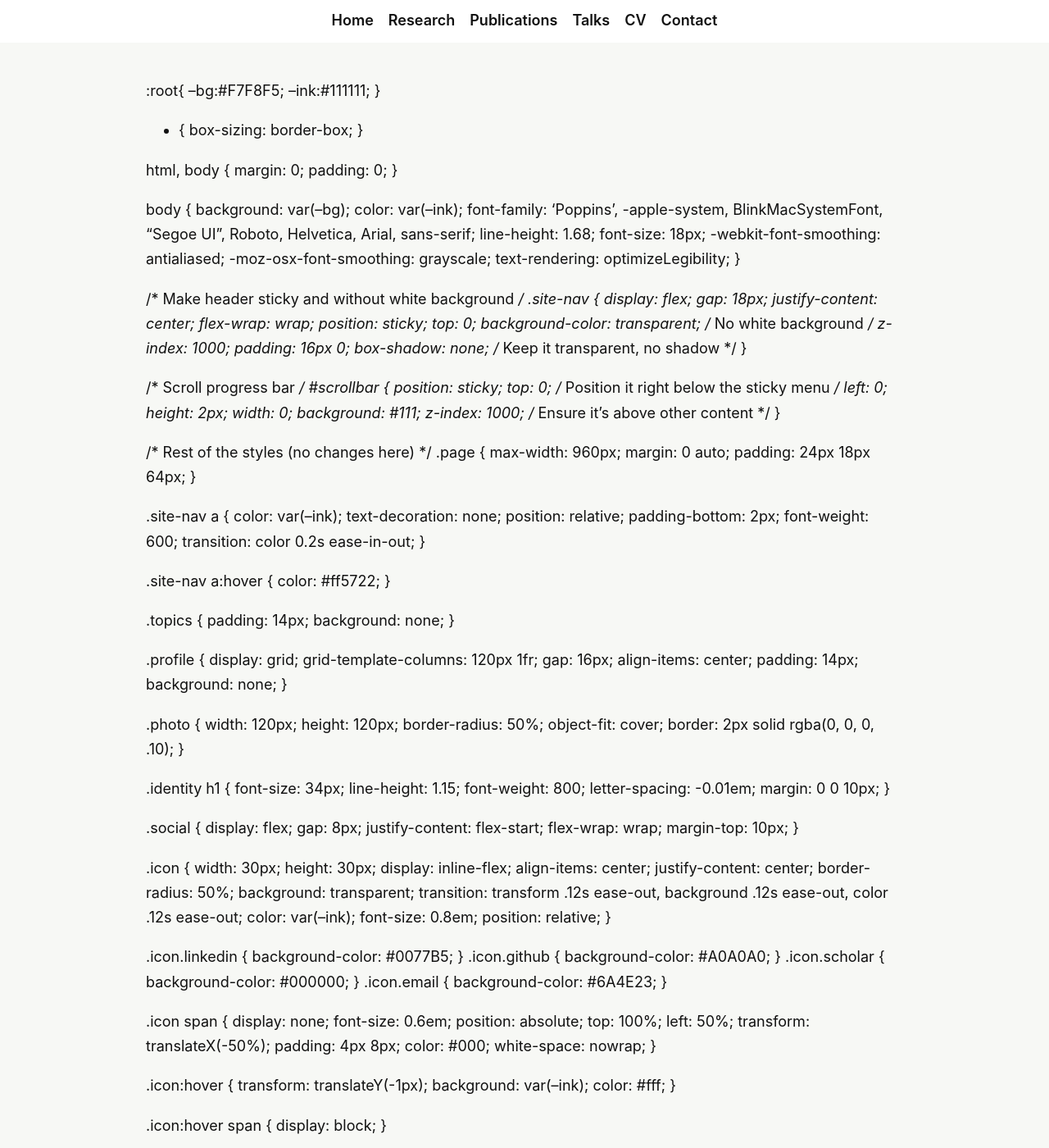
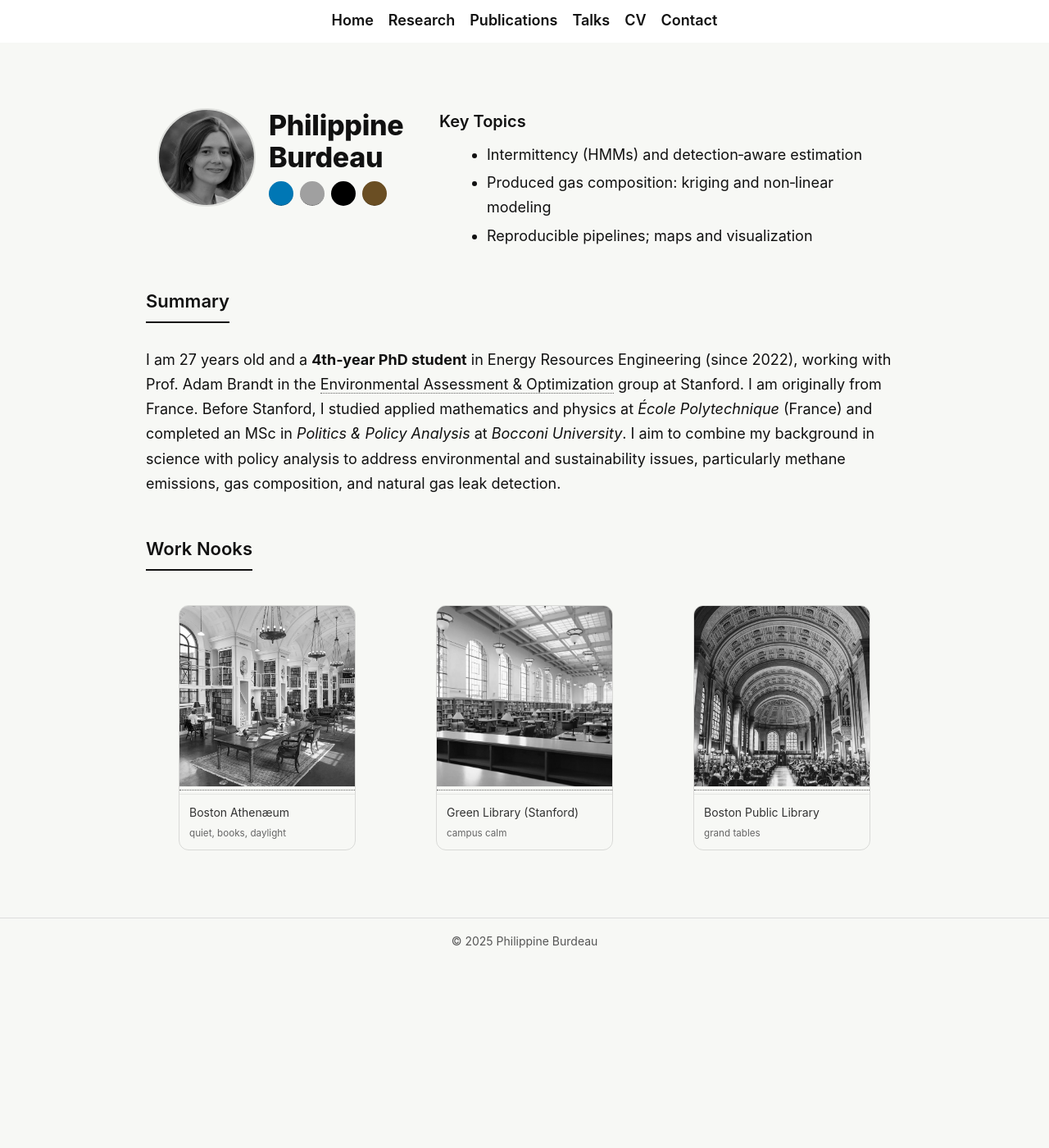
Before and after one commit to pburdeau/pburdeau.github.io, a Jekyll site: the page built from index.md, in a window 1280 px wide and 1400 px high. Shown: the whole window at 82% size. Built offline with Jekyll 4.4.1, drawn with Linux system fonts in a browser that asks for light colours; our own code applies the rules of GitHub Pages for plain Markdown files; some of the changed text lies outside the part shown.

Commit message:
Update index.md

```diff
--- a/index.md
+++ b/index.md
@@ -1,222 +1,54 @@
-:root{
-    --bg:#F7F8F5;
-    --ink:#111111;
-}
+---
+layout: default
+title: "Home"
+permalink: /
+---
 
-* {
-    box-sizing: border-box;
-}
+<div class="header-grid">
+  <div class="profile">
+    <img class="photo" src="/assets/img/avatar.jpg" alt="Portrait of Philippine Burdeau">
+    <div class="identity">
+      <h1>Philippine Burdeau</h1>
+      <div class="social">
+        <a class="icon linkedin" href="https://www.linkedin.com/in/philippine-burdeau/" aria-label="LinkedIn" target="_blank" rel="noopener" title="LinkedIn"><span>LinkedIn</span></a>
+        <a class="icon github" href="https://github.com/pburdeau" aria-label="GitHub" target="_blank" rel="noopener" title="GitHub"><span>GitHub</span></a>
+        <a class="icon scholar" href="https://scholar.google.com/citations?user=sJb11sYAAAAJ&hl=fr" aria-label="Google Scholar" target="_blank" rel="noopener" title="Google Scholar"><span>Google Scholar</span></a>
+        <a class="icon email" href="mailto:pburdeau@stanford.edu" aria-label="Email" title="Email"><span>Email</span></a>
+      </div>
+    </div>
+  </div>
+  <div class="topics">
+    <div class="section-title">Key Topics</div>
+    <ul class="big-bullets">
+      <li>Intermittency (HMMs) and detection‑aware estimation</li>
+      <li>Produced gas composition: kriging and non‑linear modeling</li>
+      <li>Reproducible pipelines; maps and visualization</li>
+    </ul>
+  </div>
+</div>
 
-html, body {
-    margin: 0;
-    padding: 0;
-}
 
-body {
-    background: var(--bg);
-    color: var(--ink);
-    font-family: 'Poppins', -apple-system, BlinkMacSystemFont, "Segoe UI", Roboto, Helvetica, Arial, sans-serif;
-    line-height: 1.68;
-    font-size: 18px;
-    -webkit-font-smoothing: antialiased;
-    -moz-osx-font-smoothing: grayscale;
-    text-rendering: optimizeLegibility;
-}
+<div class="h2">Summary</div>
+<p>I am 27 years old and a <strong><span id="phdYearText">4th‑year PhD student</span></strong> in Energy Resources Engineering (since 2022), working with Prof. Adam Brandt in the <a href="https://eao.stanford.edu/" target="_blank" rel="noopener">Environmental Assessment & Optimization</a> group at Stanford. I am originally from France. Before Stanford, I studied applied mathematics and physics at <em>École Polytechnique</em> (France) and completed an MSc in <em>Politics & Policy Analysis</em> at <em>Bocconi University</em>. I aim to combine my background in science with policy analysis to address environmental and sustainability issues, particularly methane emissions, gas composition, and natural gas leak detection.</p>
 
-/* Make header sticky and without white background */
-.site-nav {
-    display: flex;
-    gap: 18px;
-    justify-content: center;
-    flex-wrap: wrap;
-    position: sticky;
-    top: 0;
-    background-color: transparent; /* No white background */
-    z-index: 1000;
-    padding: 16px 0;
-    box-shadow: none; /* Keep it transparent, no shadow */
-}
-
-/* Scroll progress bar */
-#scrollbar {
-    position: sticky;
-    top: 0; /* Position it right below the sticky menu */
-    left: 0;
-    height: 2px;
-    width: 0;
-    background: #111;
-    z-index: 1000; /* Ensure it's above other content */
-}
-
-/* Rest of the styles (no changes here) */
-.page {
-    max-width: 960px;
-    margin: 0 auto;
-    padding: 24px 18px 64px;
-}
-
-.site-nav a {
-    color: var(--ink);
-    text-decoration: none;
-    position: relative;
-    padding-bottom: 2px;
-    font-weight: 600;
-    transition: color 0.2s ease-in-out;
-}
-
-.site-nav a:hover {
-    color: #ff5722;
-}
-
-.topics {
-    padding: 14px;
-    background: none;
-}
-
-.profile {
-    display: grid;
-    grid-template-columns: 120px 1fr;
-    gap: 16px;
-    align-items: center;
-    padding: 14px;
-    background: none;
-}
-
-.photo {
-    width: 120px;
-    height: 120px;
-    border-radius: 50%;
-    object-fit: cover;
-    border: 2px solid rgba(0, 0, 0, .10);
-}
-
-.identity h1 {
-    font-size: 34px;
-    line-height: 1.15;
-    font-weight: 800;
-    letter-spacing: -0.01em;
-    margin: 0 0 10px;
-}
-
-.social {
-    display: flex;
-    gap: 8px;
-    justify-content: flex-start;
-    flex-wrap: wrap;
-    margin-top: 10px;
-}
-
-.icon {
-    width: 30px;
-    height: 30px;
-    display: inline-flex;
-    align-items: center;
-    justify-content: center;
-    border-radius: 50%;
-    background: transparent;
-    transition: transform .12s ease-out, background .12s ease-out, color .12s ease-out;
-    color: var(--ink);
-    font-size: 0.8em;
-    position: relative;
-}
-
-.icon.linkedin { background-color: #0077B5; }
-.icon.github { background-color: #A0A0A0; }
-.icon.scholar { background-color: #000000; }
-.icon.email { background-color: #6A4E23; }
-
-.icon span {
-    display: none;
-    font-size: 0.6em;
-    position: absolute;
-    top: 100%;
-    left: 50%;
-    transform: translateX(-50%);
-    padding: 4px 8px;
-    color: #000;
-    white-space: nowrap;
-}
-
-.icon:hover {
-    transform: translateY(-1px);
-    background: var(--ink);
-    color: #fff;
-}
-
-.icon:hover span {
-    display: block;
-}
-
-.h2 {
-    font-size: 22px;
-    font-weight: 600;
-    margin: 28px 0 12px;
-    border-bottom: 2px solid var(--ink);
-    display: inline-block;
-    padding-bottom: 6px;
-}
-
-.nooks {
-    display: grid;
-    grid-template-columns: 1fr;
-    gap: 18px;
-    margin-top: 12px;
-}
-
-@media (min-width: 860px) {
-    .nooks {
-        grid-template-columns: repeat(3, 1fr);
-    }
-}
-
-.nook {
-    background: none;
-    border: 1px solid rgba(0, 0, 0, .12);
-    border-radius: 12px;
-    overflow: hidden;
-    transition: transform .12s ease-out, box-shadow .12s ease-out;
-}
-
-.nook:hover {
-    transform: translateY(-2px);
-    box-shadow: 0 8px 24px rgba(0, 0, 0, .08);
-}
-
-.nook img {
-    width: 100%;
-    height: 220px;
-    object-fit: cover;
-    filter: saturate(0);
-    transition: filter .25s ease-out;
-}
-
-.nook:hover img {
-    filter: saturate(1);
-}
-
-.nook figcaption {
-    padding: 10px 12px;
-    font-size: 14px;
-    color: #333;
-    border-top: 1px solid rgba(0, 0, 0, .08);
-}
-
-.nook figcaption small {
-    display: block;
-    color: #666;
-    margin-top: 4px;
-}
-
-.site-footer {
-    border-top: 1px solid #ddd;
-    background: var(--bg);
-}
-
-.footer-inner {
-    max-width: 960px;
-    margin: 0 auto;
-    padding: 16px 18px 42px;
-    color: #555;
-    font-size: 14px;
-    text-align: center;
-}
+<div class="h2">Work Nooks</div>
+<div class="nooks">
+  <figure class="nook">
+    <a href="https://www.bostonathenaeum.org/" target="_blank" rel="noopener">
+      <img src="/assets/img/athenaeum.jpg" alt="Boston Athenæum reading room">
+    </a>
+    <figcaption>Boston Athenæum<small>quiet, books, daylight</small></figcaption>
+  </figure>
+  <figure class="nook">
+    <a href="https://library.stanford.edu/green" target="_blank" rel="noopener">
+      <img src="/assets/img/green-library.jpg" alt="Cecil H. Green Library, Stanford University">
+    </a>
+    <figcaption>Green Library (Stanford)<small>campus calm</small></figcaption>
+  </figure>
+  <figure class="nook">
+    <a href="https://www.bpl.org/" target="_blank" rel="noopener">
+      <img src="/assets/img/third-place.jpg" alt="Boston Public Library">
+    </a>
+    <figcaption>Boston Public Library<small>grand tables</small></figcaption>
+  </figure>
+</div>
```
